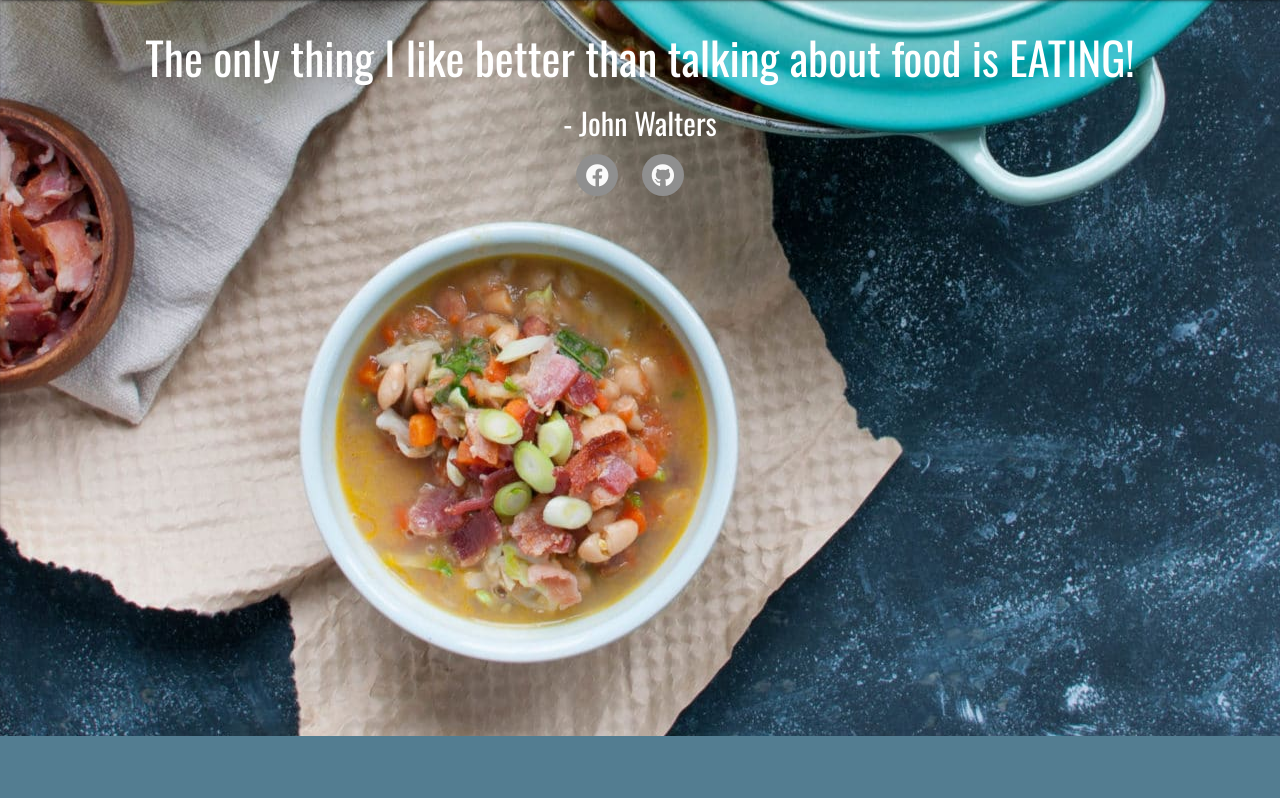
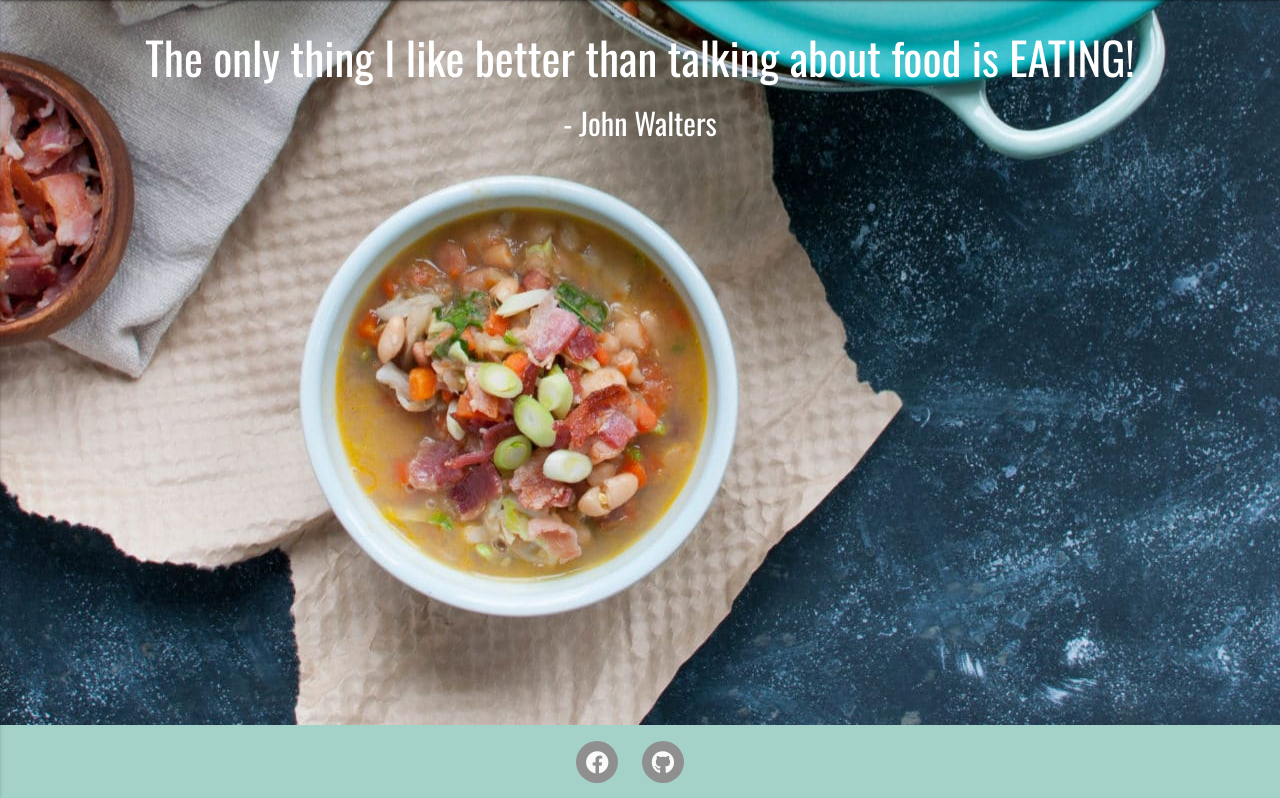
Before and after one commit to DiGergo/cookbook_milestone3, a Flask app: page / in a window 1280 px wide. Shown: the part 64-862 px from the top of the page. Before the commit the page ends 800 px from the top, so only its background shows below. Run offline with Flask 2, Linux system fonts and the light colour scheme; some libraries are stand-ins or nearby versions.

Commit message:
fixed footer, made small changes on recipe page

```diff
--- a/.c9/metadata/environment/templates/index.html
+++ b/.c9/metadata/environment/templates/index.html
@@ -1 +1 @@
-{"filter":false,"title":"index.html","tooltip":"/templates/index.html","undoManager":{"mark":2,"position":2,"stack":[[{"start":{"row":8,"column":14},"end":{"row":9,"column":0},"action":"insert","lines":["",""],"id":1},{"start":{"row":9,"column":0},"end":{"row":10,"column":0},"action":"insert","lines":["",""]}],[{"start":{"row":10,"column":0},"end":{"row":10,"column":71},"action":"insert","lines":["{% block footer %} {% include 'includes/_footer.html' %} {% endblock %}"],"id":2}],[{"start":{"row":10,"column":40},"end":{"row":10,"column":41},"action":"remove","lines":["_"],"id":3}]]},"ace":{"folds":[],"scrolltop":0,"scrollleft":0,"selection":{"start":{"row":10,"column":70},"end":{"row":10,"column":70},"isBackwards":false},"options":{"guessTabSize":true,"useWrapMode":false,"wrapToView":true},"firstLineState":{"row":19,"mode":"ace/mode/html"}},"timestamp":1577961843712,"hash":"92fb894b07d8be0fda0c3813b427eedb1e15c443"}
+{"filter":false,"title":"index.html","tooltip":"/templates/index.html","undoManager":{"mark":2,"position":2,"stack":[[{"start":{"row":8,"column":14},"end":{"row":9,"column":0},"action":"insert","lines":["",""],"id":1},{"start":{"row":9,"column":0},"end":{"row":10,"column":0},"action":"insert","lines":["",""]}],[{"start":{"row":10,"column":0},"end":{"row":10,"column":71},"action":"insert","lines":["{% block footer %} {% include 'includes/_footer.html' %} {% endblock %}"],"id":2}],[{"start":{"row":10,"column":40},"end":{"row":10,"column":41},"action":"remove","lines":["_"],"id":3}]]},"ace":{"folds":[],"scrolltop":0,"scrollleft":0,"selection":{"start":{"row":10,"column":70},"end":{"row":10,"column":70},"isBackwards":false},"options":{"guessTabSize":true,"useWrapMode":false,"wrapToView":true},"firstLineState":{"row":30,"mode":"ace/mode/html"}},"timestamp":1577961843712,"hash":"92fb894b07d8be0fda0c3813b427eedb1e15c443"}
--- a/static/css/style.css
+++ b/static/css/style.css
@@ -31,6 +31,13 @@ a {
 .add-header {
     margin-left: 3em;
 }
+
+
+.body {
+   padding:10px;
+   padding-bottom:60px;   /* Height of the footer */
+}
+
 
 /* ---------------------------------------Images */
 
@@ -91,6 +98,10 @@ a {
 
 /* ------------------------------------ Recipe page */
 
+.recipe-head{
+    text-align: center;
+}
+
 .back-arrow{
     color: black;
 }
@@ -117,8 +128,15 @@ a {
 
 /*-----------------------------Footer */
 
+
+.footer {
+   position:absolute;
+   bottom:0;
+   width:100%;
+   height:10px;   /* Height of the footer */
+}
+
 .social-links {
-    padding-bottom: 15px;
     text-align: center;
 }
 
--- a/templates/includes/footer.html
+++ b/templates/includes/footer.html
@@ -1,6 +1,6 @@
 
 
-    <div class="container-fluid">
+    <div class=" footer container-fluid">
         <div class="row">
             <ul class="list-inline social-links">
                 <li class="list-inline-item">
--- a/templates/recipe.html
+++ b/templates/recipe.html
@@ -2,10 +2,10 @@
 {% block content %}
 
   <div class="row">
-    <div class="col s3 back_to_recepies">
+    <div class="col s3 m4 back_to_recepies">
       <a class="back-arrow" href="{{url_for('get_recipes')}}"><i class="fas fa-arrow-alt-circle-left"></i>Back to recipes</a>
     </div>
-    <div class="col s9">
+    <div class="col s9 m8 recipe-name">
       <h3 class="recipe_header">{{recipe.recipe_name}}</h3>
     </div>
   </div>
--- a/templates/recipes.html
+++ b/templates/recipes.html
@@ -16,10 +16,11 @@
             </div>
           </div>
         </div>
-        <div class="col s6 m9">
+        <div class="col s6 m9 recipe-head">
           <h3>{{recipe.recipe_name}}</h3>
           {{recipe.category_name}}
-          {{recipe.time_to_prepare}}
+          <p><span class="far fa-clock"></span>  {{recipe.time_to_prepare}}</p>
+          <p><span class="fas fa-pound-sign"></span>  {{recipe.costs}}</p>
 
         </div>
     </div>
```
Also changed, not shown: .c9/metadata/environment/app.py (+1 -1 lines), .c9/metadata/environment/templates/base.html (+1 -1 lines), .c9/metadata/environment/templates/categories.html (+1 -1 lines), .c9/metadata/environment/templates/includes/footer.html (+1 -1 lines), .c9/metadata/environment/templates/recipe.html (+1 -1 lines), .c9/metadata/environment/templates/recipes.html (+1 -1 lines), .c9/metadata/environment/static/css/style.css.
